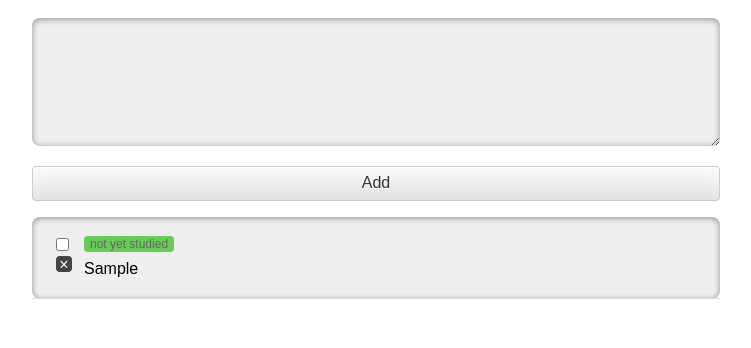
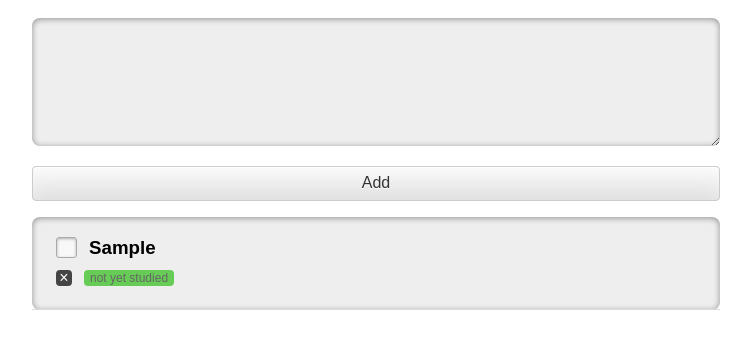
Before and after one commit to Daniel-Hug/memorize, a website: page index.html in a window 1280 px wide. Both pictures are taken after typing "Sample" into the empty fields and a click on the button "Add". Shown: the part 72-420 px from the top of the page, without its empty margins (264-1015 px from the left). Drawn offline with Linux system fonts and the light colour scheme.

Commit message:
better card style with bigcheck checkboxes

```diff
--- a/bower.json
+++ b/bower.json
@@ -3,7 +3,8 @@
   "dependencies": {
     "DDS": "~1.3.1",
     "FatUI": "~1.0.1",
-    "DOM-Builder": "~0.0.0"
+    "DOM-Builder": "~0.0.0",
+    "bigcheck": "~0.1.0"
   },
   "devDependencies": {
     "jasmine": "~2.3.4"
--- /dev/null
+++ b/bower_components/bigcheck/bigcheck.css
@@ -0,0 +1,88 @@
+/* native checkbox */
+.bigcheck {
+	position: absolute;
+	left: -9999px;
+}
+
+
+/* label */
+.bigcheck + label {
+	position: relative;
+	padding-left: 27px;
+	cursor: pointer;
+}
+
+.bigcheck.hide-label + label {
+	padding-left: 21px;
+	width: 0;
+	overflow: hidden;
+	display: inline-block;
+	height: 21px;
+}
+
+
+/* custom checkbox */
+.bigcheck + label:before {
+	content: '';
+	position: absolute;
+	left: 0;
+	top: 0;
+	width: 19px;
+	height: 19px;
+	border: 1px solid #aaa;
+	background: #f8f8f8;
+	border-radius: 3px;
+	box-shadow: inset 0 1px 3px rgba(0,0,0,.3)
+;
+}
+
+
+/* custom checkmark */
+.bigcheck + label:after {
+	content: '✔';
+	position: absolute;
+	top: 0;
+	left: 5px;
+	font-size: 14px;
+	line-height: 22px;
+	color: transparent;
+}
+
+
+/* disabled state */
+.bigcheck:disabled + label {
+	color: #aaa;
+	cursor: default;
+}
+
+.bigcheck:disabled + label:before {
+	box-shadow: none;
+	border-color: #bbb;
+	background-color: #ddd;
+}
+
+
+/* hover state */
+.bigcheck + label:hover:after {
+	color: #d0d0d0;
+}
+
+.bigcheck:disabled + label:hover:after {
+	color: #c0c0c0;
+}
+
+
+/* focus state */
+.bigcheck:focus + label:before {
+	border: 1px solid #4778d9;
+}
+
+
+/* checked state */
+.bigcheck:checked + label:after {
+	color: #09ad7e;
+}
+
+.bigcheck:disabled:checked + label:after {
+	color: #999;
+}
--- /dev/null
+++ b/bower_components/bigcheck/demo.css
@@ -0,0 +1,38 @@
+/* Useless styles, just for demo design */
+
+body {
+	font-family: "Open sans", "Segoe UI", "Segoe WP", Helvetica, Arial, sans-serif;
+	color: #777;
+}
+
+h1, h2 {
+	margin-bottom: 5px;
+	font-weight: normal;
+	text-align: center;
+}
+
+h2 {
+	margin: 5px 0 2em;
+	color: #aaa;
+}
+
+.form {
+	width: 80px;
+	margin: 0 auto;
+}
+
+.txtcenter {
+	margin-top: 4em;
+	font-size: .9em;
+	text-align: center;
+	color: #aaa;
+}
+
+.copy {
+	margin-top: 2em;
+}
+
+.copy a {
+	text-decoration: none;
+	color: #4778d9;
+}
--- a/index.html
+++ b/index.html
@@ -14,6 +14,7 @@
 
 	<!-- CSS -->
 	<link rel="stylesheet" href="bower_components/FatUI/FatUI.css">
+	<link rel="stylesheet" href="bower_components/bigcheck/bigcheck.css">
 	<link rel="stylesheet" href="src/css/app.css">
 
 	<!-- modules -->
--- a/src/css/app.css
+++ b/src/css/app.css
@@ -9,3 +9,9 @@ body {
 h1 {
 	font-weight: normal;
 }
+
+
+
+/*
+	helper classes
+*/
--- a/src/js/init.js
+++ b/src/js/init.js
@@ -32,7 +32,8 @@
 
 	window.refTagger = {
 		settings: {
-			//bibleVersion: 'ESV'
+			//bibleVersion: 'ESV',
+			noSearchTagNames: ['h1','h2']
 		}
 	};
 
--- a/src/views/cards/card.css
+++ b/src/views/cards/card.css
@@ -1,18 +1,30 @@
 #cards li {
 	padding: 20px 24px;
-	/* background-color: #eaeaea; */
 	border-bottom: 1px solid #ddd;
+}
+
+
+/* controls: checkbox & delete button */
+.controls {
+	float: left;
+	height: 100%;
+	width: 33px;
+	padding-right: 12px;
+}
+
+.bigcheck + label:after {
+	top: 1px;
 }
 
 #cards .delete {
 	/* position and box model */
-	/* float: right; */
 	padding: 0;
 	height: 16px;
 	width: 16px;
+	line-height: 16px;
 	border: 0;
 	margin-right: 8px;
-	margin-top: 1px;
+	margin-top: 8px;
 
 	/* style */
 	background: #444;
@@ -21,17 +33,16 @@
 	color: white;
 }
 
-.controls {
-    float: left;
-    height: 100%;
-    /* border-right: 1px solid #ccc; */
-    width: 28px;
-    padding-right: 12px;
+
+/* card title */
+.card-title {
+	margin: 0 0 12px;
 }
 
-#cards input[type="checkbox"] {
-    font-size: 2em;
-    margin: 0;
+
+/* card tags */
+.card-header {
+	margin-left: -5px;
 }
 
 #cards .tag {
@@ -41,8 +52,5 @@
 	border-radius: 4px;
 	vertical-align: top;
 	color: #666;
+	margin-left: -5px;
 }
-
-.card-header {
-    padding-bottom: 5px;
-}
--- a/src/views/cards/card.js
+++ b/src/views/cards/card.js
@@ -45,13 +45,19 @@
 		// render li
 		var li = DOM.buildNode({el: 'li', kids: [
 			{ _className: 'controls', kids: [
-				{ el: 'input', type: 'checkbox', _checked: checked, _disabled: checked, on_change: ctrl.markCardStudied },
+				{
+					el: 'input', type: 'checkbox',
+					_className: 'bigcheck hide-label', _id: 'studied-' + card._id,
+					_checked: checked, _disabled: checked,
+					on_change: ctrl.markCardStudied
+				},
+				{ el: 'label', for: 'studied-' + card._id, kid: 'studied today' },
 				{ el: 'button', kid: '×', _className: 'delete', _title: 'delete', on_click: ctrl.deleteCard }
 			] },
+			{ el: 'h3', _className: 'card-title', kid: card.text },
 			{ _className: 'card-header', kids: [
 				{ el: 'span', _className: 'tag due-msg', kid: dueMsg }
-			] },
-			card.text
+			] }
 		] });
 
 		return li;
```
Also changed, not shown: bower_components/bigcheck/bower.json (added, +8 -0 lines), bower_components/bigcheck/index.html (added, +42 -0 lines), bower_components/bigcheck/.bower.json (added), bower_components/bigcheck/README.md (added), 1 other file. Lines whose indentation alone changed are shown as unchanged.
